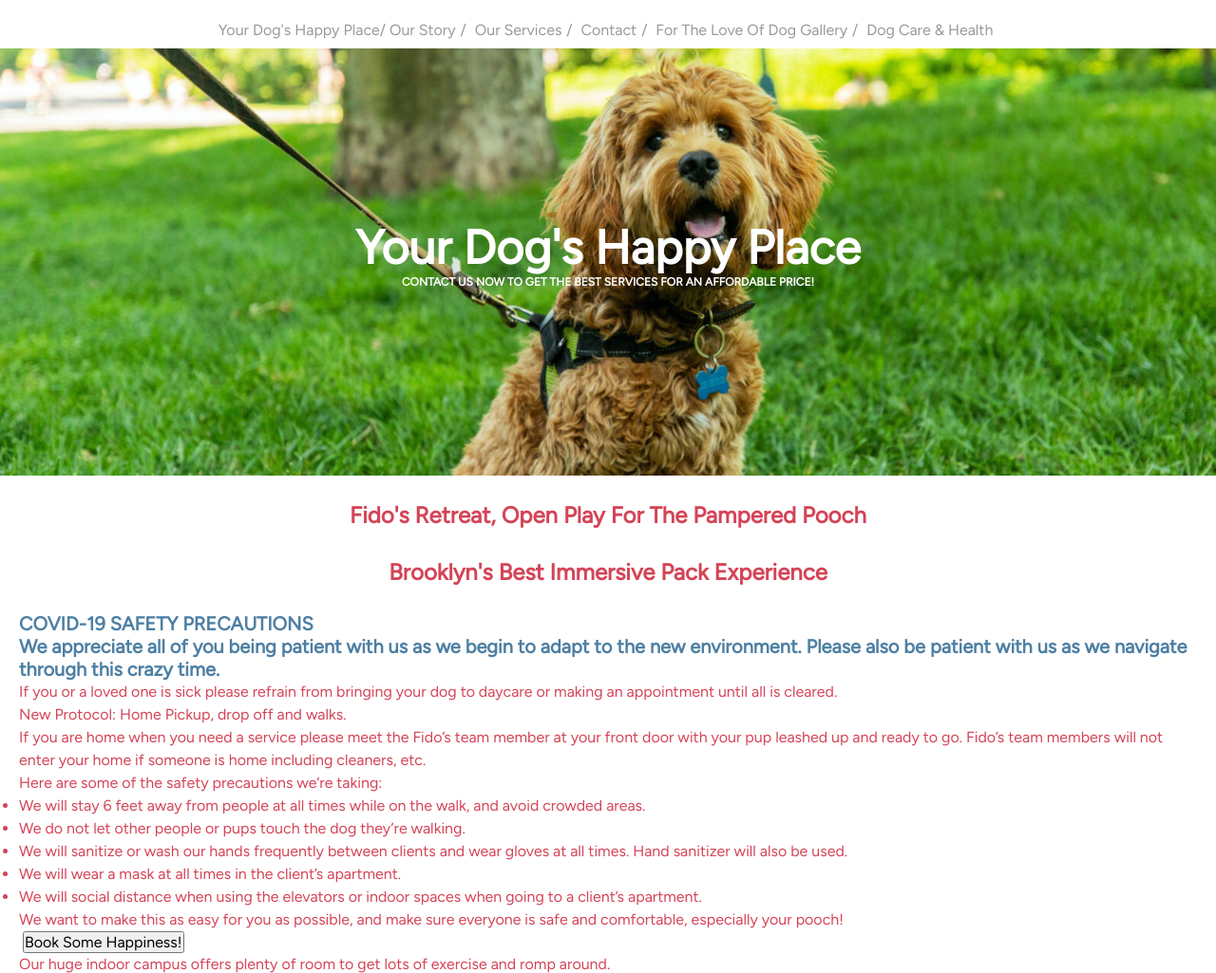
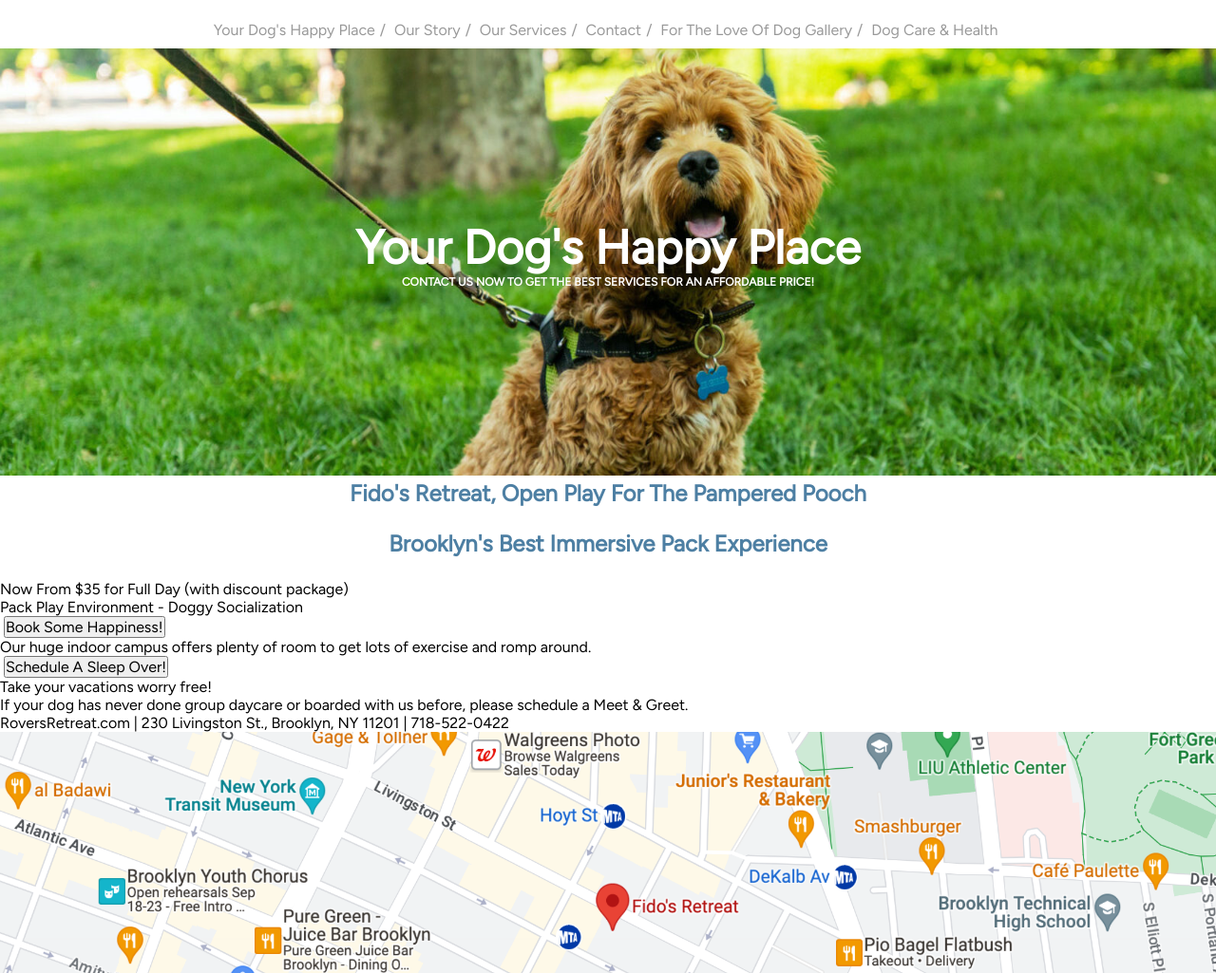
Before and after one commit to CaudaPavonis/rovers_retreat, a plain HTML site: page index.html in a window 1280 px wide. Shown: the part 275-1300 px from the top of the page at 95% size. Drawn offline with Linux system fonts and the light colour scheme; a web font is replaced by a local one.

Commit message:
Global colors & updated colors throughout code; fixed content of index to match current site.

```diff
--- a/css/styles.css
+++ b/css/styles.css
@@ -9,9 +9,16 @@
     line-height: inherit;
 }
 
-body {
+:root {
     background-color: #FFFFFF;
     font-family: "Figtree", sans-serif;
+    --primary-color: #d44457;
+    --secondary-color: #4d7fa3;
+    --accent-color: #8557cf;
+    --black-color: #222;
+    --gray-color: #999;
+    --white-color: #fff;
+    --background-color: #f8f8f8;
 }
 
 /* Responsive Design - mobile first */
@@ -37,7 +44,7 @@ body {
 .logo-text {
     font-family: "Montagu Slab", "Figtree", sans-serif;
     font-size: 28px;
-    color: #222;
+    color: var(--black-color);
     font-weight: bolder;
     text-align: center;
     margin-top: -20px;
@@ -49,7 +56,7 @@ body {
     font-family: "Allura", sans-serif;
     font-style: italic;
     text-align: center;
-    color: #8557cf;
+    color: var(--accent-color);
     margin: 0;
     margin-bottom: 15px;
 }
@@ -65,7 +72,7 @@ body {
     transform: translate(-50%, -50%);
     font-size: 50px;
     font-family: "Figtree", sans-serif;
-    color: #fff;
+    color: var(--white-color);
 }
 
 .hero-subtitle {
@@ -76,7 +83,7 @@ body {
     font-size: 12px;
     font-family: "Figtree", sans-serif;
     text-transform: uppercase;
-    color: #fff;
+    color: var(--white-color);
 }
 
 .hero-container img {
@@ -105,36 +112,36 @@ body {
 
 .nav a {
     text-decoration: none;
-    color: #999;
+    color: var(--gray-color);
 }
 
 .nav a:hover {
-    color: #4d7fa3;
+    color: var(--primary-color);
 }
 
 .nav a:active {
-    color: #d44457;
+    color: var(--primary-color);
 }
 
 nav li:not(:last-child)::after {
     content: "/";
     margin-left: 5px;
-    color: #999;
+    color: var(--gray-color);
 }
 
-/* Main content */
-
 .caption {
-    color: #4d7fa3;
+    color: var(--secondary-color);
     font-weight: bolder;
     font-size: 24px;
     text-align: center;
     margin-bottom: 24px;
 }
 
+/* Main content */
+
 .content {
     padding: 20px;
-    color: #4d7fa3;
+    color: var(--secondary-color);
 }
 
 .content h2 {
@@ -144,18 +151,19 @@ nav li:not(:last-child)::after {
 
 .content p {
     line-height: 1.5;
-    color: #d44457;
+    color: var(--primary-color);
 }
 
 .content ul {
     line-height: 1.5;
-    color: #d44457;
+    color: var(--primary-color);
 }
+
 /* Sidebar */
 
 .sidebar {
     padding: 20px;
-    background-color: #f8f8f8;
+    background-color: var(--background-color);
 }
 
 .sidebar h3 {
--- a/index.html
+++ b/index.html
@@ -20,7 +20,8 @@
         <div class="nav">
             <nav>
                 <ul>
-                    <li><a href="#">Your Dog's Happy Place/ Our Story</a></li>
+                    <li><a href="#">Your Dog's Happy Place</a></li>
+                    <li><a href="#">Our Story</a></li>
                     <li><a href="#">Our Services</a></li>
                     <li><a href="#">Contact</a></li>
                     <li><a href="#">For The Love Of Dog Gallery</a></li>
@@ -33,32 +34,13 @@
             <h1 class="hero-text">Your Dog's Happy Place</h1>
             <h1 class="hero-subtitle">Contact us now to get the best services for an affordable price!</p>
         </div>
+        <p class="caption">Fido's Retreat, Open Play For The Pampered Pooch</p>
+        <p class="caption">Brooklyn's Best Immersive Pack Experience</p>
     </header>
 
-    <section class="content">
-        <p class="caption">Fido's Retreat, Open Play For The Pampered Pooch</p>
-        <p class="caption">Brooklyn's Best Immersive Pack Experience</p>
-
-        <!-- Notices -->
-
-        <h2 class="COVID">COVID-19 SAFETY PRECAUTIONS</h2>
-        <h2 class="COVID">We appreciate all of you being patient with us as we begin to adapt to the new environment. Please also be patient with
-us as we navigate through this crazy time.</h2>
-        <p class="COVID">If you or a loved one is sick please refrain from bringing your dog to daycare or making an appointment until all is
-cleared.</p>
-        <p class="COVID">New Protocol: Home Pickup, drop off and walks.</p>
-        <p class="COVID">If you are home when you need a service please meet the Fido’s team member at your front door with your pup leashed up
-and ready to go. Fido’s team members will not enter your home if someone is home including cleaners, etc.</p>
-        <p class="COVID">Here are some of the safety precautions we’re taking:</p>
-        <ul class="COVID">
-            <li class="COVID">We will stay 6 feet away from people at all times while on the walk, and avoid crowded areas.</li>
-            <li class="COVID">We do not let other people or pups touch the dog they’re walking.</li>
-            <li class="COVID">We will sanitize or wash our hands frequently between clients and wear gloves at all times. Hand sanitizer will also be
-used.</li>
-            <li class="COVID">We will wear a mask at all times in the client’s apartment.</li>
-            <li class="COVID">We will social distance when using the elevators or indoor spaces when going to a client’s apartment.</li>
-        </ul>
-        <p class="COVID">We want to make this as easy for you as possible, and make sure everyone is safe and comfortable, especially your pooch!</p>
+    <section>
+        <p>Now From $35 for Full Day (with discount package)</p>
+        <p>Pack Play Environment - Doggy Socialization</p>
 
         <!-- Booking -->
         <img>
```
Also changed, not shown: 1 other file.
